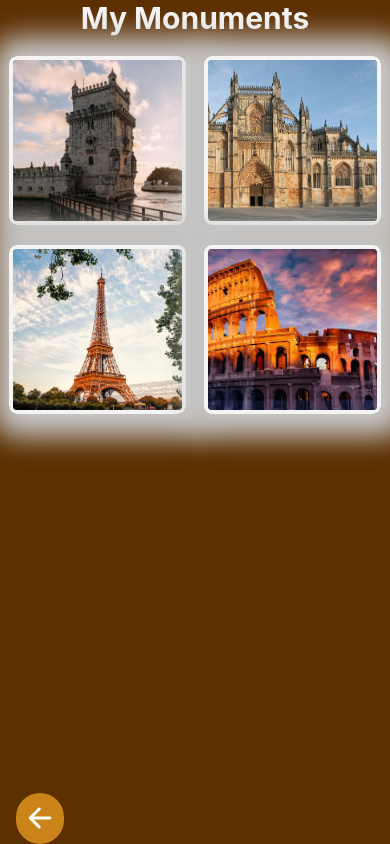
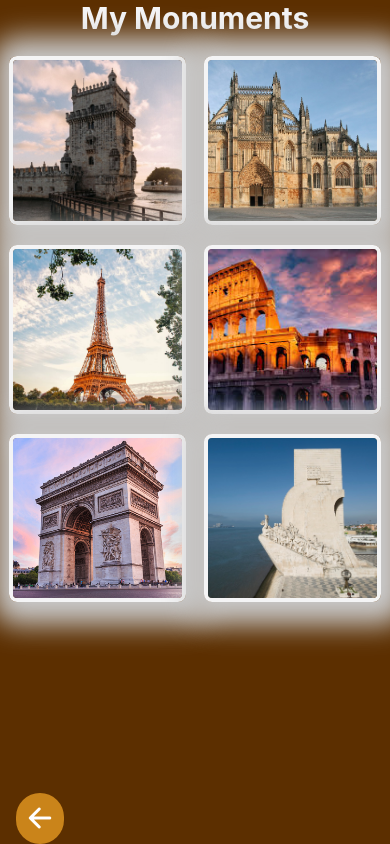
Before and after one commit to MarceloGms/AR_Game, a React Native app: screen /MyMonuments in a window 390 px wide. Built offline with nearby package versions, Linux system fonts and the light colour scheme.

Commit message:
add monuments

```diff
--- a/screens/MyMonumentsScreen.js
+++ b/screens/MyMonumentsScreen.js
@@ -13,6 +13,8 @@ import TorreDeBelem from "../assets/TorreDeBelem.jpg";
 import MosteiroDaBatalha from "../assets/MosteiroDaBatalha.jpg";
 import TorreEiffel from "../assets/TorreEiffel.jpg";
 import Colosseum from "../assets/Colosseum.jpeg";
+import ArcoDoTriunfo from "../assets/ArcoDoTriunfo.jpg";
+import PadraoDosDescobrimentos from "../assets/PadraoDosDescobrimentos.jpg";
 
 import BackButton from "../components/BackButton";
 import MonumentInfoScreen from "./MonumentInfoScreen";
@@ -53,6 +55,22 @@ export default function MyMonuments() {
         image: Colosseum,
         description:
           "The Colosseum is an elliptical amphitheatre in the centre of the city of Rome, Italy, the largest ever built in the Roman Empire. It is considered one of the greatest works of Roman architecture and Roman engineering and is the largest amphitheatre in the world. The Colosseum could hold, it is estimated, between 50,000 and 80,000 spectators, having an average audience of some 65,000; it was used for gladiatorial contests and public spectacles such as animal hunts, executions, re-enactments of famous battles, and dramas based on Classical mythology. The building ceased to be used for entertainment in the early medieval era. It was later reused for such purposes as housing, workshops, quarters for a religious order, a fortress, a quarry, and a Christian shrine.",
+      },
+    ],
+    [
+      {
+        id: 5,
+        name: "Arco do Triunfo",
+        image: ArcoDoTriunfo,
+        description:
+          "The Arc de Triomphe de l'Étoile is one of the most famous monuments in Paris, France, standing at the western end of the Champs-Élysées at the centre of Place Charles de Gaulle, formerly named Place de l'Étoile—the étoile or 'star' of the juncture formed by its twelve radiating avenues. The location of the arc and the plaza is shared between three arrondissements, 16th (south and west), 17th (north), and 8th (east). The Arc de Triomphe honours those who fought and died for France in the French Revolutionary and Napoleonic Wars, with the names of all French victories and generals inscribed on its inner and outer surfaces. Beneath its vault lies the Tomb of the Unknown Soldier from World War I. As the central cohesive element of the Axe historique (historic axis, a sequence of monuments and grand thoroughfares on a route running from the courtyard of the Louvre to the Grande Arche de la Défense), the Arc de Triomphe was designed by Jean Chalgrin in 1806 and its iconographic program pitted heroically nude French youths against bearded Germanic warriors in chain mail. It set the tone for public monuments with triumphant patriotic messages.",
+      },
+      {
+        id: 6,
+        name: "Padrão dos Descobrimentos",
+        image: PadraoDosDescobrimentos,
+        description:
+          "The Monument to the Discoveries is a monument on the northern bank of the Tagus River estuary, in the civil parish of Santa Maria de Belém, Lisbon. Located along the river where ships departed to explore and trade with India and the Orient, the monument celebrates the Portuguese Age of Discovery (or Age of Exploration) during the 15th and 16th centuries. The monument was conceived in 1939 by Portuguese architect José Ângelo Cottinelli Telmo, and sculptor Leopoldo de Almeida, as a temporary beacon during the Portuguese World Fair opening in June 1940. The Monument to the Discoveries represents a romantic idealisation of the Portuguese past that was typical during the regime of Salazar. The original monument was built with perishable materials, but it was rebuilt in concrete in 1960, in time for the commemoration of the 500th anniversary of the death of Henry the Navigator, the sponsor of the Portuguese Discoveries. In 1960, the original figures were replaced with new ones, representing other figures from the Portuguese Age of Discovery.",
       },
     ],
   ];
```
Also changed, not shown: assets/ArcoDoTriunfo.jpg (added), assets/PadraoDosDescobrimentos.jpg (added).
